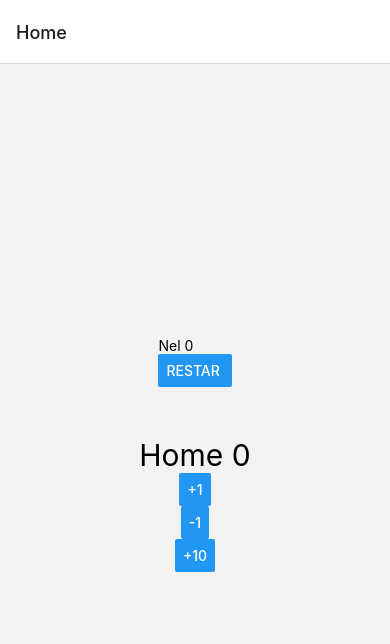
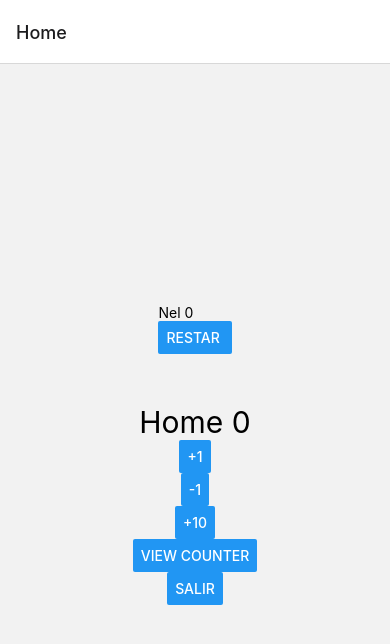
Before and after one commit to RaulMorales404/ReduxToolkiTypscript, a React Native app in the folder ReduxToolkidTypesc/: screen /Home in a window 390 px wide. Shown: the top 644 px of the page. Built offline with nearby package versions, Linux system fonts and the light colour scheme.

Commit message:
add variable of environment and state and localstorage

```diff
--- a/ReduxToolkidTypesc/src/apis/axiosApi.tsx
+++ b/ReduxToolkidTypesc/src/apis/axiosApi.tsx
@@ -1,5 +1,5 @@
 import axios from "axios";
-import {REACT_APP_DEV_APPI} from '@env';
+import {REACT_APP_DEV_APPI} from "@env";
+
 export const api = axios.create();
-
 api.defaults.baseURL = REACT_APP_DEV_APPI;
--- /dev/null
+++ b/ReduxToolkidTypesc/src/app/slices/sliceLogin.tsx
@@ -0,0 +1,49 @@
+import { AnyAction, createSlice, Dispatch, PayloadAction, ThunkDispatch } from '@reduxjs/toolkit';
+import { api } from '../../apis/axiosApi';
+import { AxiosResponse, AxiosError } from 'axios';
+import { PersistPartial } from 'redux-persist/es/persistReducer';
+import { CounterState } from './sliceCounter';
+
+interface TypeLoginData {
+    token: string,
+    isLoading: boolean,
+}
+
+const loginData: TypeLoginData = {
+    token: '',
+    isLoading: false,
+}
+
+const sliceLogin = createSlice({
+    name: 'token',
+    initialState: loginData,
+    reducers: {
+        setToken: (state, action: PayloadAction<string>) => {
+            state.token = action.payload;
+        },
+        loginOut: (state) => {
+            state.token = '';
+        },
+        setIsLoading: (state, action: PayloadAction<boolean>) => {
+            state.isLoading = action.payload;
+        }
+    }
+})
+
+export const { setToken, loginOut, setIsLoading } = sliceLogin.actions;
+export default sliceLogin.reducer;
+
+export const doLogin = async (data: {}, dispatch: ThunkDispatch<{ counter: CounterState & PersistPartial; token: TypeLoginData & PersistPartial; }, undefined, AnyAction> & Dispatch<AnyAction>): Promise<AxiosResponse | AxiosError> => {
+    dispatch(setIsLoading(true))
+    try {
+        const resp: AxiosResponse = await api.post('/login', data);
+        dispatch(setToken(resp.data))
+        dispatch(setIsLoading(false))
+        return resp
+    } catch (error) {
+        return error as AxiosError;
+    } finally {
+        dispatch(setIsLoading(false));
+    }
+
+}
--- a/ReduxToolkidTypesc/src/app/store.tsx
+++ b/ReduxToolkidTypesc/src/app/store.tsx
@@ -1,5 +1,6 @@
 import { configureStore } from '@reduxjs/toolkit';
 import counterSlice from './slices/sliceCounter';
+import sliceLogin from './slices/sliceLogin';
 import { persistStore, persistReducer } from 'redux-persist'
 // import storage from 'redux-persist/lib/storage';
 import AsyncStorage from '@react-native-async-storage/async-storage';
@@ -9,13 +10,14 @@ import AsyncStorage from '@react-native-async-storage/async-storage';
 // Configuracion para la local storage
 
 const persistCounterConfig = {
-    key: 'counter',
+    key: 'localStore',
     storage: AsyncStorage,
-    whileList: ['value'],
+    whileList: ['value', 'token'],
 }
 export const store = configureStore({
     reducer: {
-        counter: persistReducer<ReturnType<typeof counterSlice>>(persistCounterConfig, counterSlice)
+        counter: persistReducer<ReturnType<typeof counterSlice>>(persistCounterConfig, counterSlice),
+        token: persistReducer<ReturnType<typeof sliceLogin>>(persistCounterConfig, sliceLogin),
     },
     middleware: (defaultMiddleware) => defaultMiddleware({
         serializableCheck: false,
--- a/ReduxToolkidTypesc/src/screens/Home.tsx
+++ b/ReduxToolkidTypesc/src/screens/Home.tsx
@@ -1,9 +1,10 @@
 import React from 'react';
 import { useNavigation } from '@react-navigation/native';
-import { Button, Text, View } from 'react-native';
+import { ActivityIndicator, Button, Text, View } from 'react-native';
 import { useCustomSelector, useCustomDispatch } from './../app/hooks/index';
 import { decrement, increment, incrementByAmount } from '../app/slices/sliceCounter';
 import { Results } from './Results';
+import { doLogin, loginOut } from '../app/slices/sliceLogin';
 
 
 
@@ -11,12 +12,18 @@ import { Results } from './Results';
 
 const Home = () => {
     const navigation = useNavigation();
-    const { counter } = useCustomSelector((state) => state);
+    const { counter, token } = useCustomSelector((state) => state);
     const dispatch = useCustomDispatch();
 
-
+    console.log(
+        token.token,
+        token.isLoading
+    )
     return (
         <View style={{ flex: 1, justifyContent: 'center', alignItems: 'center' }}>
+            {token.isLoading &&
+                <ActivityIndicator color="blue" size={50} />
+            }
             <Results />
             <Text style={{ marginTop: 50, fontSize: 30, }}>
                 Home {counter.counterValue}
@@ -33,12 +40,21 @@ const Home = () => {
                 onPress={() => dispatch(incrementByAmount(10))}
                 title='+10'
             />
-            {/* <Button
-                onPress={() => {
-                    navigation.navigate('Results');
-                }}
+            <Button
+                onPress={() => doLogin(
+                    {
+                        "email": "eve.holt@reqres.in",
+                        "password": "cityslicka"
+                    },
+                    dispatch
+                )}
                 title='view Counter'
-            /> */}
+            />
+            <Button
+                onPress={() => dispatch(loginOut())}
+                title='salir'
+            />
+
         </View>
     )
 }
```
Also changed, not shown: ReduxToolkidTypesc/src/app/slices/sliceCounter.tsx (line endings or trailing spaces).
